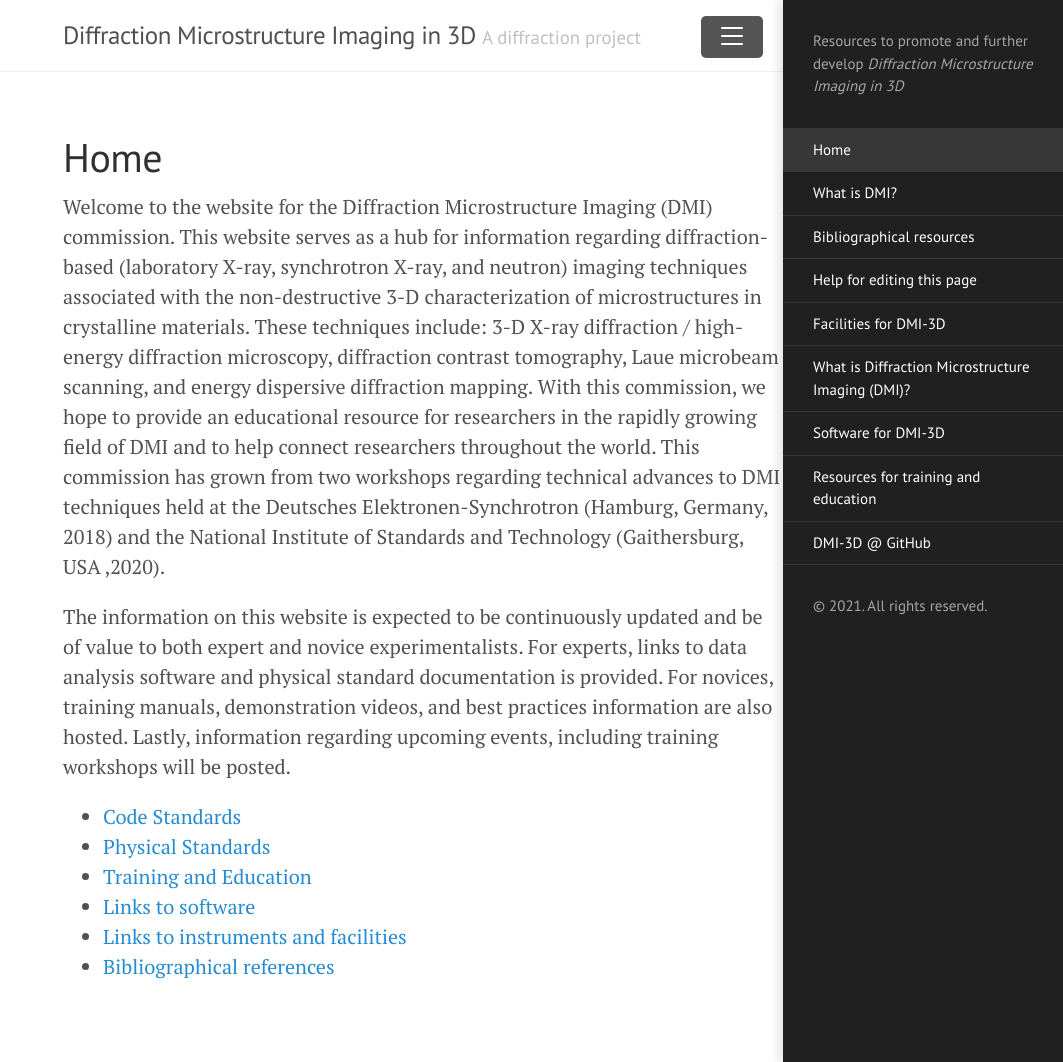
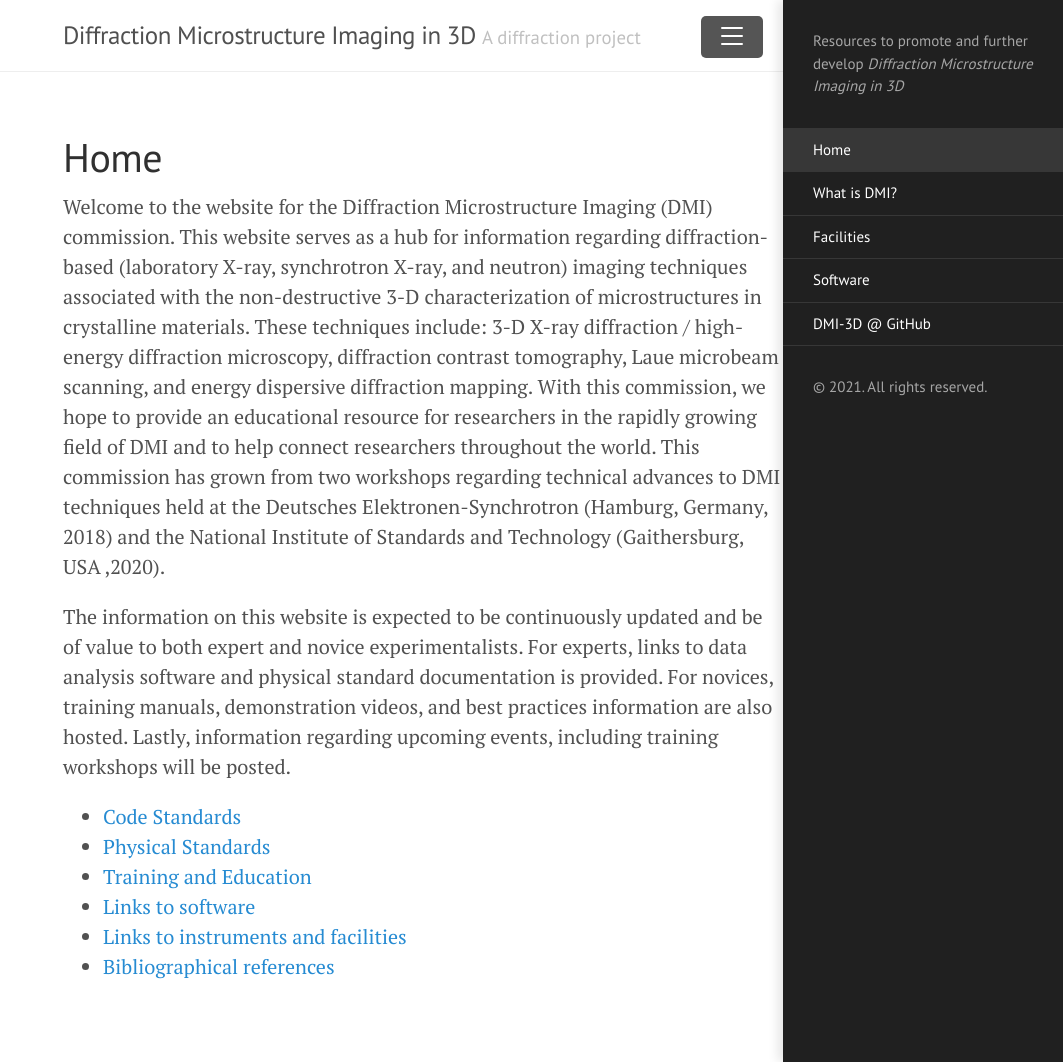
Before and after one commit to dmi-3D/dmi-3D.github.io, a Jekyll site: the page built from index.md, in a window 1280 px wide and 1062 px high. Shown: the whole window, without its empty margins (217-1280 px from the left). Built offline with Jekyll 4.4.1, drawn with Linux system fonts in a browser that asks for light colours.

Commit message:
Update sidebar.html

```diff
--- a/_includes/sidebar.html
+++ b/_includes/sidebar.html
@@ -13,10 +13,14 @@
 
     <a class="sidebar-nav-item{% if page.title == 'What is Diffraction Microstructure Imaging (DMI)?' %} active{% endif %}" href="{{ '/intro' | absolute_url }}">What is DMI?</a>
 
+    <a class="sidebar-nav-item{% if page.title == 'Facilities for DMI-3D' %} active{% endif %}" href="{{ '/facilities' | absolute_url }}">Facilities</a>
+
+     <a class="sidebar-nav-item{% if page.title == 'Software for DMI-3D' %} active{% endif %}" href="{{ '/software' | absolute_url }}">Software</a>
+
     {% comment %}
       The code below dynamically generates a sidebar nav of pages with
       `layout: page` in the front-matter. See readme for usage.
-    {% endcomment %}
+
 
     {% assign pages_list = site.pages | sort:"url" %}
     {% for node in pages_list %}
@@ -29,6 +33,8 @@
       {% endif %}
     {% endfor %}
 
+    {% endcomment %}
+
     <a class="sidebar-nav-item" href="https://github.com/dmi-3D">DMI-3D @ GitHub</a>
     <!-- <span class="sidebar-nav-item">Currently v{{ site.version }}</span> --!>
   </nav>
```
